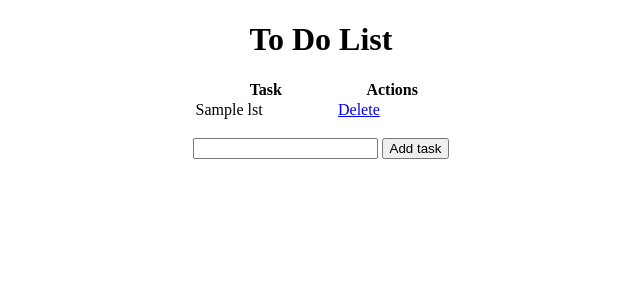
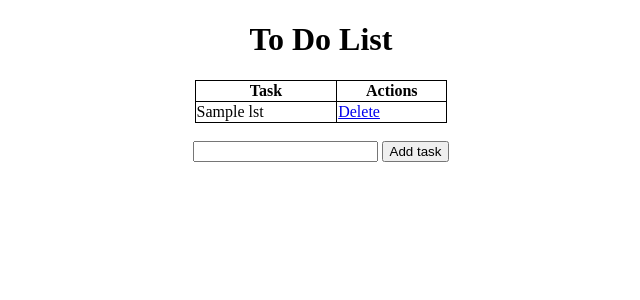
Before and after one commit to BhavikaRamesh/Flask-ToDo-App, a Flask app: template templates/demo.html in a window 1280 px wide. Shown: the top 300 px of the page, without its empty margins (319-959 px from the left). Run offline with Flask 2, Linux system fonts and the light colour scheme; the template is opened without the code that fills it: most values are stand-ins (such as "Sample title", 1, 10 or a date in 2020).

Commit message:
matched tags

```diff
--- a/templates/demo.html
+++ b/templates/demo.html
@@ -5,9 +5,9 @@
     <h1>To Do List</h1>
     </center>
 </head>
+<body>
 <style>
-    table, td, th {border: 1:i:wq
-    px solid;}
+    table, td, th {border: 1px solid;}
     table {border-collapse: collapse;}
 </style>
 <center>
```
